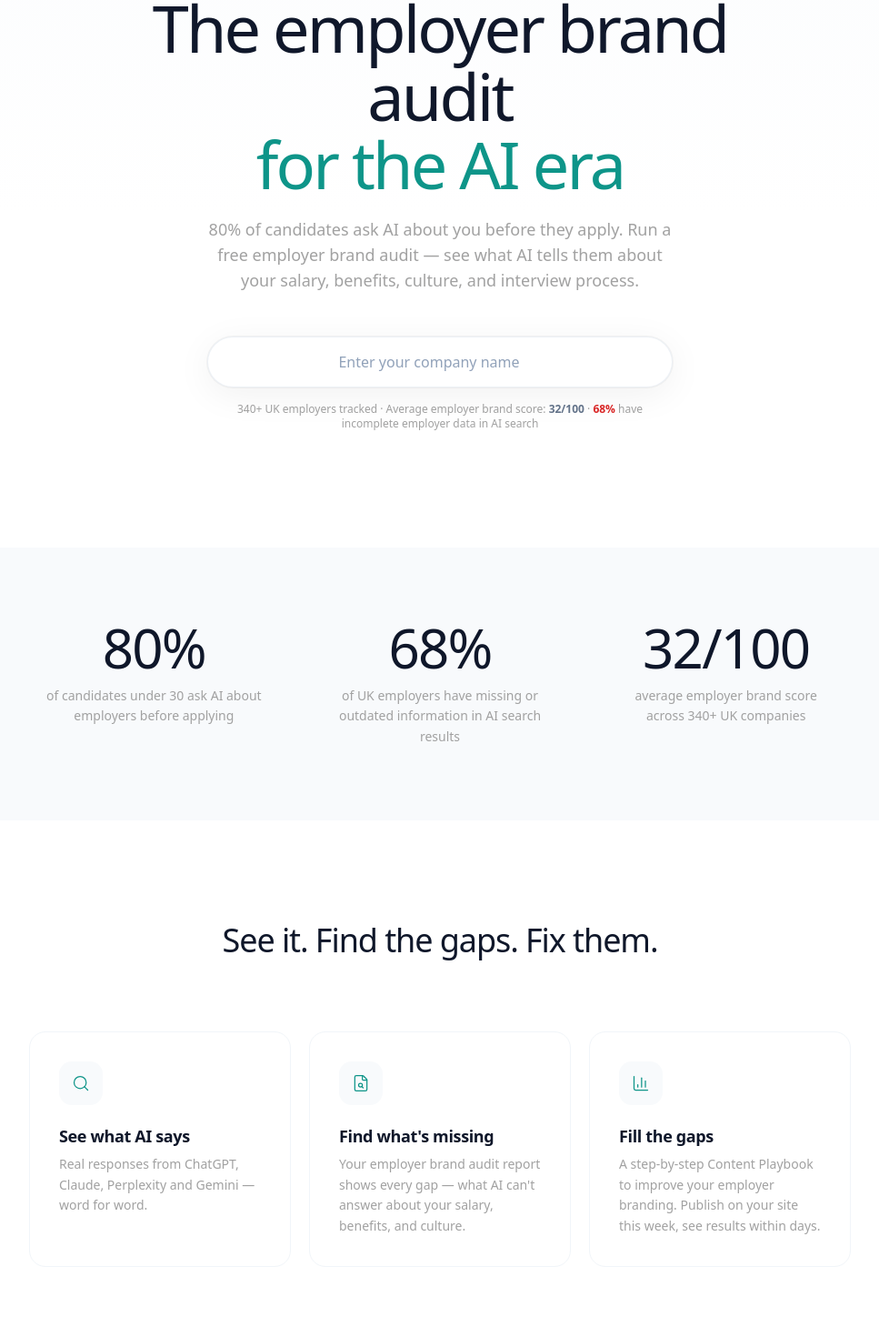
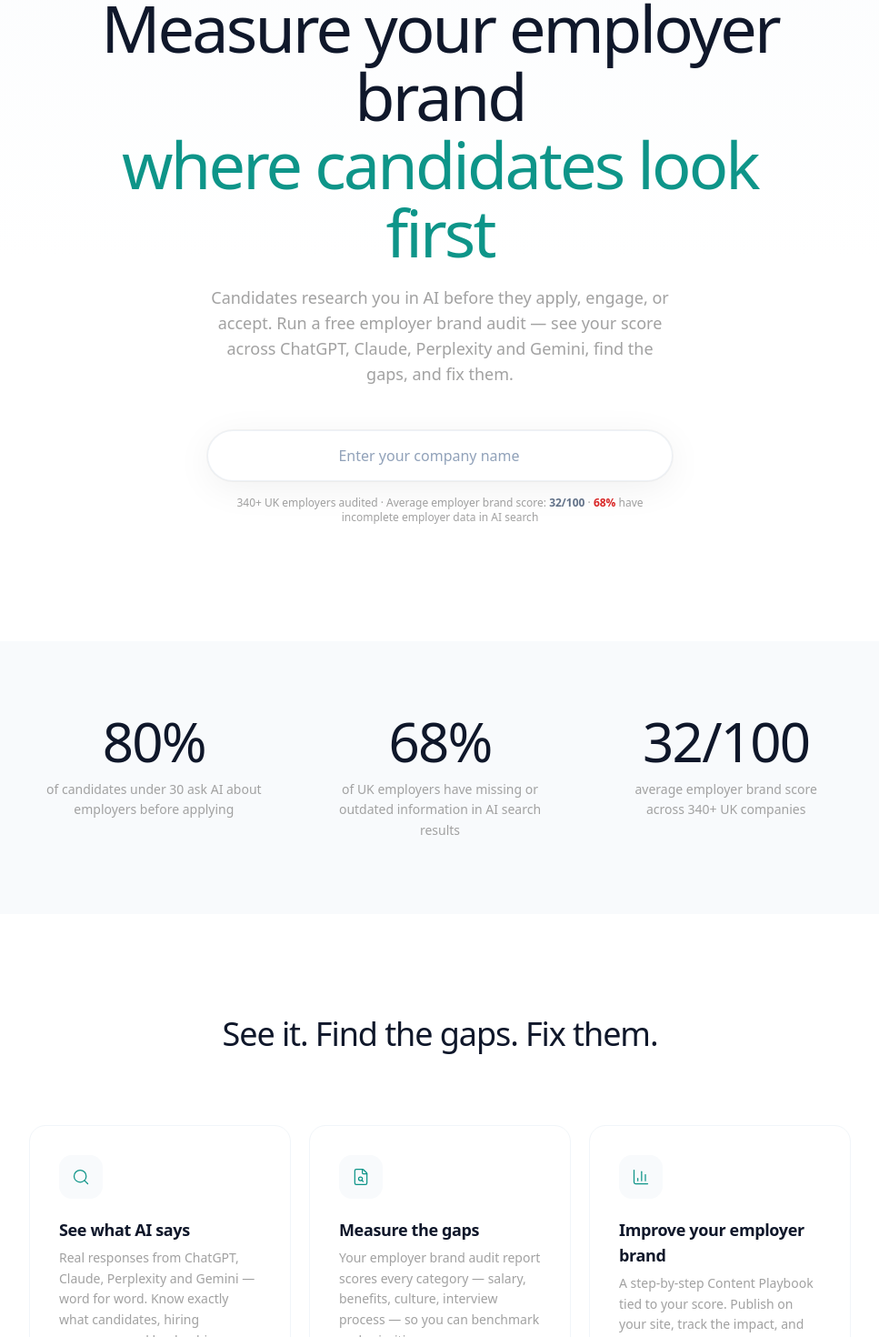
Before and after one commit to troy-samuels/employer-brand-os, a Next.js app in the folder frontend/: page / in a window 1280 px wide. Shown: the part 200-1670 px from the top of the page at 91% size, without its empty margins (156-1123 px from the left). Built offline with nearby package versions, Linux system fonts and the light colour scheme.

Commit message:
copy: blend all 3 ICPs — unified voice for TA, HR Director, and EB Manager

```diff
--- a/frontend/src/app/layout.tsx
+++ b/frontend/src/app/layout.tsx
@@ -6,11 +6,11 @@ import "./globals.css";
 export const metadata: Metadata = {
   metadataBase: new URL("https://openrole.co.uk"),
   title: {
-    default: "OpenRole — Free Employer Brand Audit | Measure What AI Tells Your Candidates",
+    default: "OpenRole — Employer Brand Audit | Measure Your Employer Brand Across AI",
     template: "%s | OpenRole",
   },
   description:
-    "Run a free employer brand audit across ChatGPT, Claude, Perplexity and Gemini. See your employer brand score, find information gaps, and get a content playbook to improve your employer branding and candidate experience.",
+    "Run a free employer brand audit across ChatGPT, Claude, Perplexity and Gemini. See your employer brand score, benchmark against competitors, and get a content playbook to improve employer visibility, candidate experience, and recruitment ROI.",
   keywords: [
     "employer brand audit",
     "employer brand score",
@@ -30,23 +30,23 @@ export const metadata: Metadata = {
     locale: "en_GB",
     url: "https://openrole.co.uk",
     siteName: "OpenRole",
-    title: "OpenRole — Free Employer Brand Audit | Measure What AI Tells Your Candidates",
+    title: "OpenRole — Employer Brand Audit | Measure Your Employer Brand Across AI",
     description:
-      "Run a free employer brand audit across ChatGPT, Claude, Perplexity and Gemini. See your employer brand score, find information gaps, and get a content playbook to improve your employer branding and candidate experience.",
+      "Run a free employer brand audit across ChatGPT, Claude, Perplexity and Gemini. See your employer brand score, benchmark against competitors, and get a content playbook to improve employer visibility, candidate experience, and recruitment ROI.",
     images: [
       {
         url: "/opengraph-image",
         width: 1200,
         height: 630,
-        alt: "OpenRole — Free employer brand audit across AI search",
+        alt: "OpenRole — Measure your employer brand across AI search",
       },
     ],
   },
   twitter: {
     card: "summary_large_image",
-    title: "OpenRole — Free Employer Brand Audit | Measure What AI Tells Your Candidates",
+    title: "OpenRole — Employer Brand Audit | Measure Your Employer Brand Across AI",
     description:
-      "Run a free employer brand audit across ChatGPT, Claude, Perplexity and Gemini. See your employer brand score, find information gaps, and get a content playbook to improve your employer branding and candidate experience.",
+      "Run a free employer brand audit across ChatGPT, Claude, Perplexity and Gemini. See your employer brand score, benchmark against competitors, and get a content playbook to improve employer visibility, candidate experience, and recruitment ROI.",
     images: ["/opengraph-image"],
   },
   alternates: {
--- a/frontend/src/app/page.tsx
+++ b/frontend/src/app/page.tsx
@@ -37,13 +37,13 @@ export default function Home() {
     name: SITE_NAME,
     url: BASE_URL,
     description:
-      "OpenRole is an AI employer branding tool that audits what ChatGPT, Claude, Perplexity and Gemini tell candidates about your company. Run a free employer brand audit, get your employer brand score, and improve your employer visibility.",
+      "OpenRole is an AI employer branding tool that measures what ChatGPT, Claude, Perplexity and Gemini say about your company. Run a free employer brand audit, get your employer brand score, and build an employer branding strategy grounded in data.",
   });
 
   const websiteSchema = generateWebsiteSchema({
     name: SITE_NAME,
     url: BASE_URL,
-    description: "Free employer brand audit and employer brand measurement across ChatGPT, Claude, Perplexity and Gemini. See your employer brand score and get a playbook to improve candidate experience.",
+    description: "Free employer brand audit and measurement across ChatGPT, Claude, Perplexity and Gemini. See your employer brand score, benchmark against competitors, and get a playbook to improve your employer visibility.",
   });
 
   return (
@@ -69,12 +69,12 @@ export default function Home() {
                   className="mb-12 max-w-3xl text-center"
                 >
                   <h1 className="mb-5 text-5xl font-medium leading-[1.04] text-neutral-950 sm:text-6xl lg:text-7xl" style={{ letterSpacing: '-0.04em' }}>
-                    The employer brand audit
+                    Measure your employer brand
                     <br />
-                    <span className="text-brand-accent">for the AI era</span>
+                    <span className="text-brand-accent">where candidates look first</span>
                   </h1>
                   <p className="text-lg text-neutral-400 max-w-lg mx-auto">
-                    80% of candidates ask AI about you before they apply. Run a free employer brand audit — see what AI tells them about your salary, benefits, culture, and interview process.
+                    Candidates research you in AI before they apply, engage, or accept. Run a free employer brand audit — see your score across ChatGPT, Claude, Perplexity and Gemini, find the gaps, and fix them.
                   </p>
                 </motion.div>
               )}
@@ -93,7 +93,7 @@ export default function Home() {
                 >
                   <CompanySearch onSubmit={runAudit} isLoading={isLoading} />
                   <p className="mt-4 text-center text-xs text-neutral-400">
-                    340+ UK employers tracked · Average employer brand score: <span className="font-semibold text-neutral-500">32/100</span> · <span className="font-semibold text-status-critical">68%</span> have incomplete employer data in AI search
+                    340+ UK employers audited · Average employer brand score: <span className="font-semibold text-neutral-500">32/100</span> · <span className="font-semibold text-status-critical">68%</span> have incomplete employer data in AI search
                   </p>
                   {error && (
                     <motion.p
--- a/frontend/src/components/landing/cta.tsx
+++ b/frontend/src/components/landing/cta.tsx
@@ -59,10 +59,10 @@ export default function CTA() {
             className="flex w-full flex-col items-center gap-3 rounded-2xl bg-neutral-950/90 backdrop-blur-2xl border border-white/10 px-4 py-3 text-center shadow-2xl shadow-black/30 transition-colors duration-200 hover:bg-neutral-950 sm:w-auto sm:flex-row sm:rounded-full sm:px-6 sm:text-left"
           >
             <span className="text-sm text-neutral-300 leading-snug">
-              Run your free employer brand audit
+              See what AI says about your employer brand
             </span>
             <span className="w-full rounded-full bg-brand-accent px-4 py-1.5 text-xs font-semibold text-white sm:w-auto">
-              Get your score
+              Free audit
             </span>
           </Link>
         </motion.div>
--- a/frontend/src/components/landing/features.tsx
+++ b/frontend/src/components/landing/features.tsx
@@ -13,17 +13,17 @@ const steps = [
   {
     icon: Search,
     label: "See what AI says",
-    detail: "Real responses from ChatGPT, Claude, Perplexity and Gemini — word for word.",
+    detail: "Real responses from ChatGPT, Claude, Perplexity and Gemini — word for word. Know exactly what candidates, hiring managers, and leadership see.",
   },
   {
     icon: FileSearch,
-    label: "Find what's missing",
-    detail: "Your employer brand audit report shows every gap — what AI can't answer about your salary, benefits, and culture.",
+    label: "Measure the gaps",
+    detail: "Your employer brand audit report scores every category — salary, benefits, culture, interview process — so you can benchmark and prioritise.",
   },
   {
     icon: BarChart3,
-    label: "Fill the gaps",
-    detail: "A step-by-step Content Playbook to improve your employer branding. Publish on your site this week, see results within days.",
+    label: "Improve your employer brand",
+    detail: "A step-by-step Content Playbook tied to your score. Publish on your site, track the impact, and prove employer brand ROI.",
   },
 ];
 
--- a/frontend/src/components/landing/monitor-preview.tsx
+++ b/frontend/src/components/landing/monitor-preview.tsx
@@ -115,7 +115,7 @@ export default function MonitorPreview() {
               Every Monday.
             </h2>
             <p className="text-neutral-400 leading-relaxed max-w-sm">
-              Weekly employer brand tracking report: what AI says about your salary, benefits, culture — what changed, what&apos;s still wrong, and where to focus your employer branding strategy next.
+              Your weekly employer brand score, what changed across AI models, where the gaps remain — and exactly what to publish next. Measurement your leadership team can see, actions your team can take.
             </p>
 
             <div className="mt-8 flex flex-wrap items-center gap-x-5 gap-y-3">
--- a/frontend/src/components/landing/pricing.tsx
+++ b/frontend/src/components/landing/pricing.tsx
@@ -16,13 +16,13 @@ const plans = [
   {
     name: "Starter",
     price: "£49",
-    features: ["Employer brand score tracking", "Weekly gap alerts across 4 AI models", "5 content templates/month", "Email notifications"],
+    features: ["Employer brand score tracking", "Weekly monitoring across 4 AI models", "5 content templates/month", "Email alerts when your score changes"],
   },
   {
     name: "Growth",
     price: "£149",
     highlighted: true,
-    features: ["Everything in Starter", "Full Content Playbook to improve employer branding", "Competitor benchmarking ×2", "Candidate experience monitoring"],
+    features: ["Everything in Starter", "Full Content Playbook with ROI tracking", "Competitor benchmarking ×2", "Candidate experience + interview monitoring"],
   },
   {
     name: "Scale",
@@ -46,10 +46,10 @@ export default function Pricing() {
             className="text-3xl lg:text-4xl font-medium text-neutral-950"
             style={{ letterSpacing: "-0.03em" }}
           >
-            Employer branding tools that measure what matters
+            From audit to strategy to measurable ROI
           </h2>
           <p className="text-neutral-400 mt-3 max-w-md mx-auto text-sm">
-            The free employer brand audit is always free. Plans start when you want ongoing employer brand monitoring and measurement.
+            The free employer brand audit is always free. Plans add ongoing employer brand monitoring, competitor benchmarking, and the content playbook to close every gap.
           </p>
         </motion.div>
 
--- a/frontend/src/components/landing/prompt-intelligence.tsx
+++ b/frontend/src/components/landing/prompt-intelligence.tsx
@@ -109,7 +109,7 @@ export default function PromptIntelligence() {
           viewport={{ once: true, amount: 0.05 }}
           transition={{ delay: 0.1 }}
         >
-          These are the real prompts candidates use to research employers. Measure your employer brand visibility across all of them.
+          These are the real prompts used to research employers millions of times a week. Do you know how AI answers them about you?
         </motion.p>
 
         {/* Mock AI chat — Claude style */}
--- a/frontend/src/components/landing/testimonials.tsx
+++ b/frontend/src/components/landing/testimonials.tsx
@@ -324,7 +324,7 @@ export default function BeforeAfter() {
             Same question. Completely different answer.
           </h2>
           <p className="text-neutral-400 mt-3 max-w-xl">
-            A candidate asks AI about working at your company.
+            Someone asks AI about working at your company — a candidate, a recruiter, even your board.
             Without your published content, AI pulls from third-party review sites and outdated job boards. With it, AI cites your careers page directly.
           </p>
         </motion.div>
```
Also changed, not shown: 1 other file (tests, documents, lock files or other folders).
